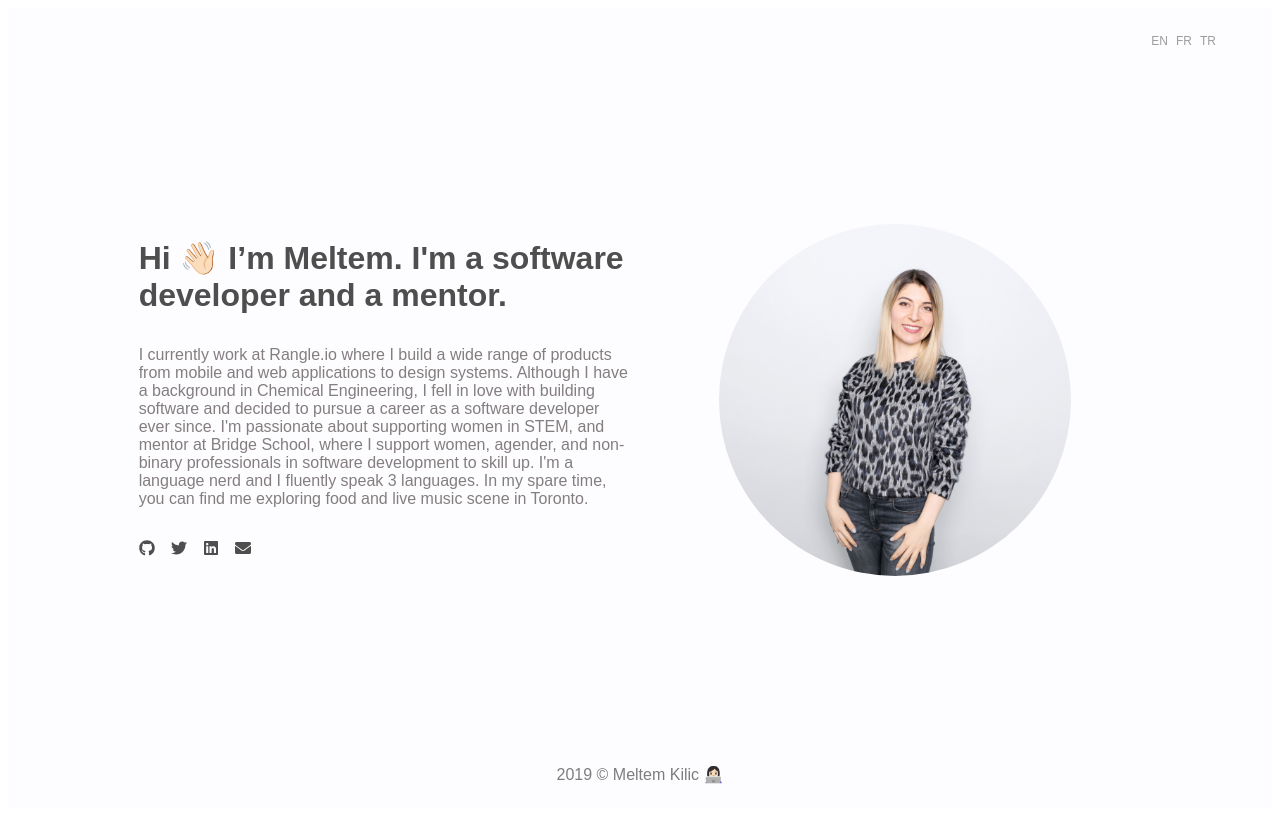
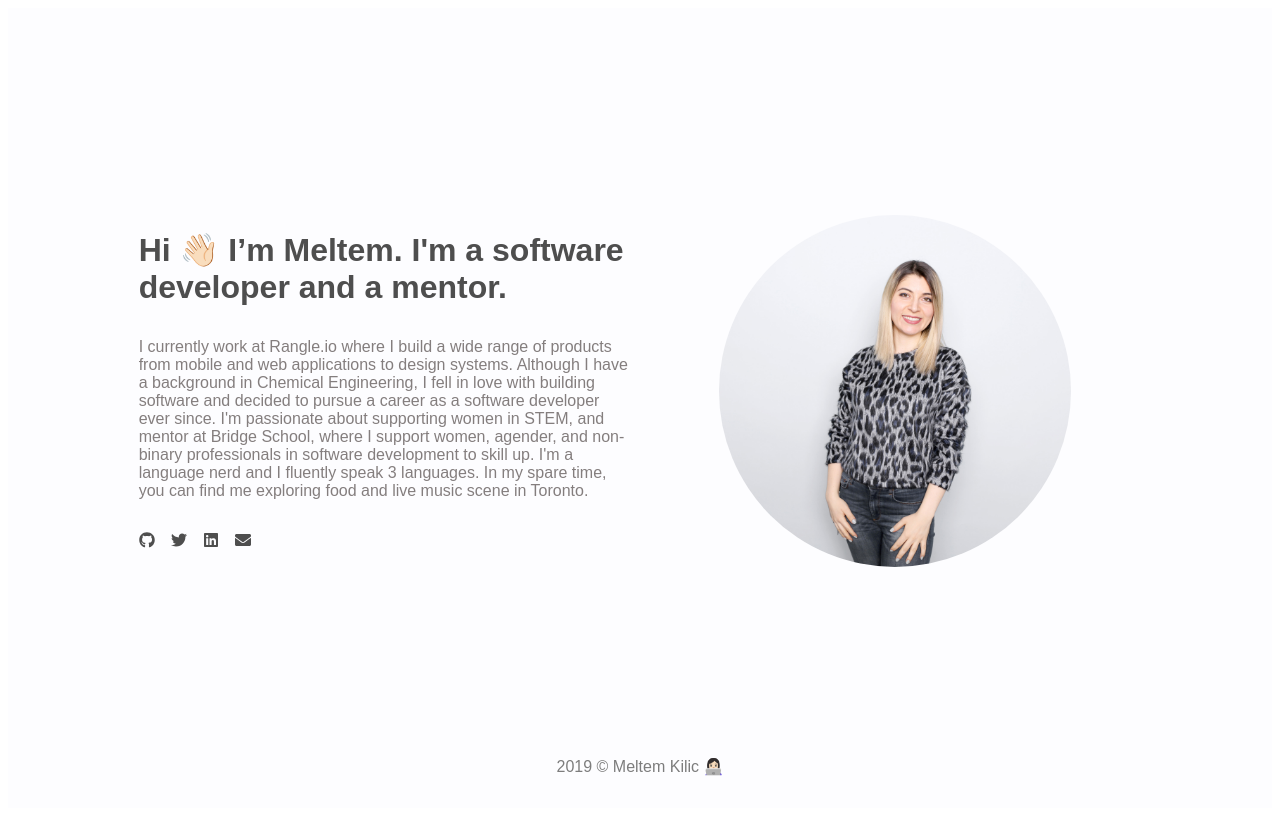
Before and after one commit to turquoisemelon/turquoisemelon.github.io, a Gatsby site: page / in a window 1280 px wide. Built offline with nearby package versions, Linux system fonts and the light colour scheme; Gatsby itself is replaced by a stand-in of ours.

Commit message:
Clean-up

```diff
--- a/src/components/footer.js
+++ b/src/components/footer.js
@@ -5,7 +5,7 @@ const StyledFooter = styled.div`
     display: flex;
     align-items: center;
     justify-content: center;
-    padding: 1.5rem 4rem;
+    padding: 2rem 4rem;
     color: #7d7d7d
 `
 
--- a/src/components/header.js
+++ b/src/components/header.js
@@ -20,9 +20,9 @@ const StyledSpan = styled.span`
 
 const Header = ({ siteTitle }) => (
   <StyledHeader>
-    <StyledSpan>EN</StyledSpan>
+    {/* <StyledSpan>EN</StyledSpan>
     <StyledSpan>FR</StyledSpan>
-    <StyledSpan>TR</StyledSpan>
+    <StyledSpan>TR</StyledSpan> */}
   </StyledHeader>
 )
 
--- a/src/pages/index.js
+++ b/src/pages/index.js
@@ -59,7 +59,7 @@ const MainContentWrapper = styled.div`
 `
 
 const IndexPage = () => (
-  < StyledIndexPage>
+  <StyledIndexPage>
     <Header />
     <MainContentWrapper>
       <About />
```
